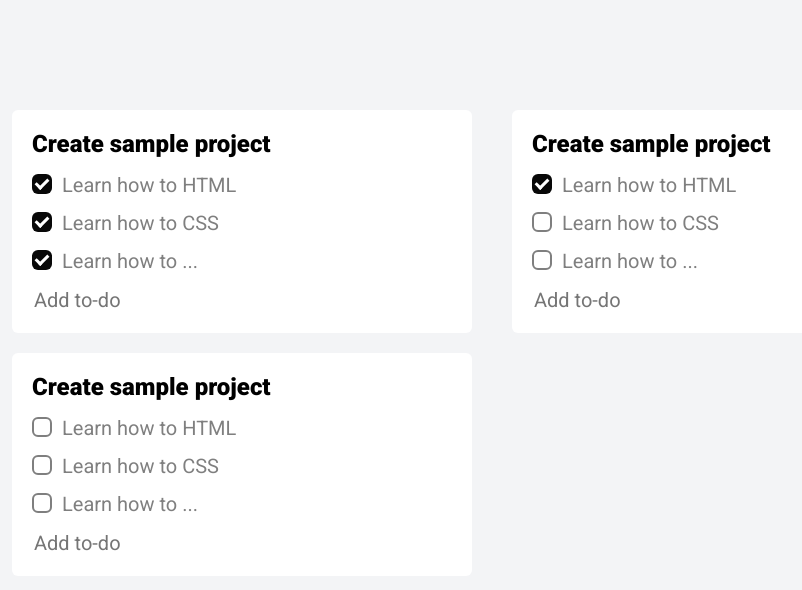
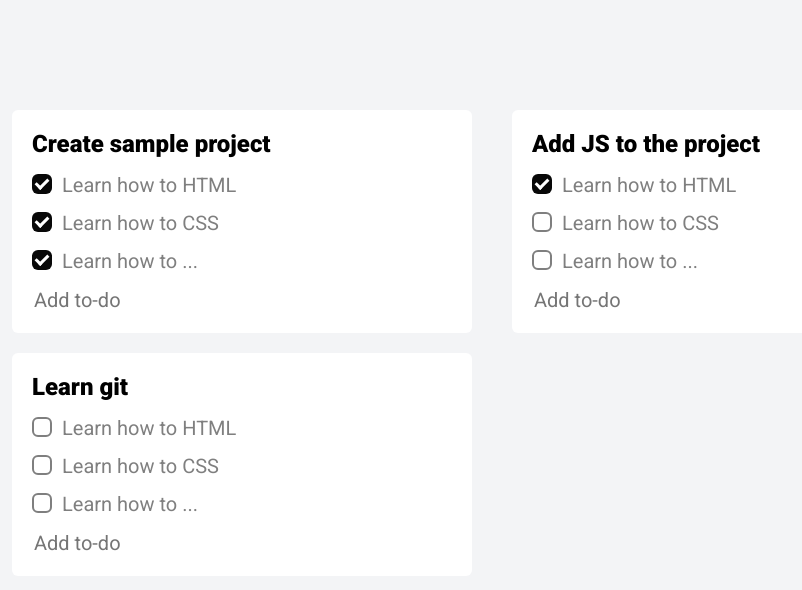
Before and after one commit to larionovaleksandr/di-todo, a plain HTML site: page index.html in a window 1280 px wide. Shown: the whole page, without its empty margins (148-950 px from the left). Drawn offline with nearby package versions, Linux system fonts and the light colour scheme.

Commit message:
changed titles

```diff
--- a/index.html
+++ b/index.html
@@ -59,7 +59,7 @@
                 <div class="card-item">
                         <div class="card-header">
                             <div class="card-header-title">
-                                Create sample project
+                                Add JS to the project
                             </div>
                             <div class="card-header-icon">
                                 <img src="./image/delete.svg" alt="">
@@ -88,7 +88,7 @@
                     <div class="card-item">
                         <div class="card-header">
                             <div class="card-header-title">
-                                Create sample project
+                                Learn git
                             </div>
                             <div class="card-header-icon">
                                 <img src="./image/delete.svg" alt="">
```
